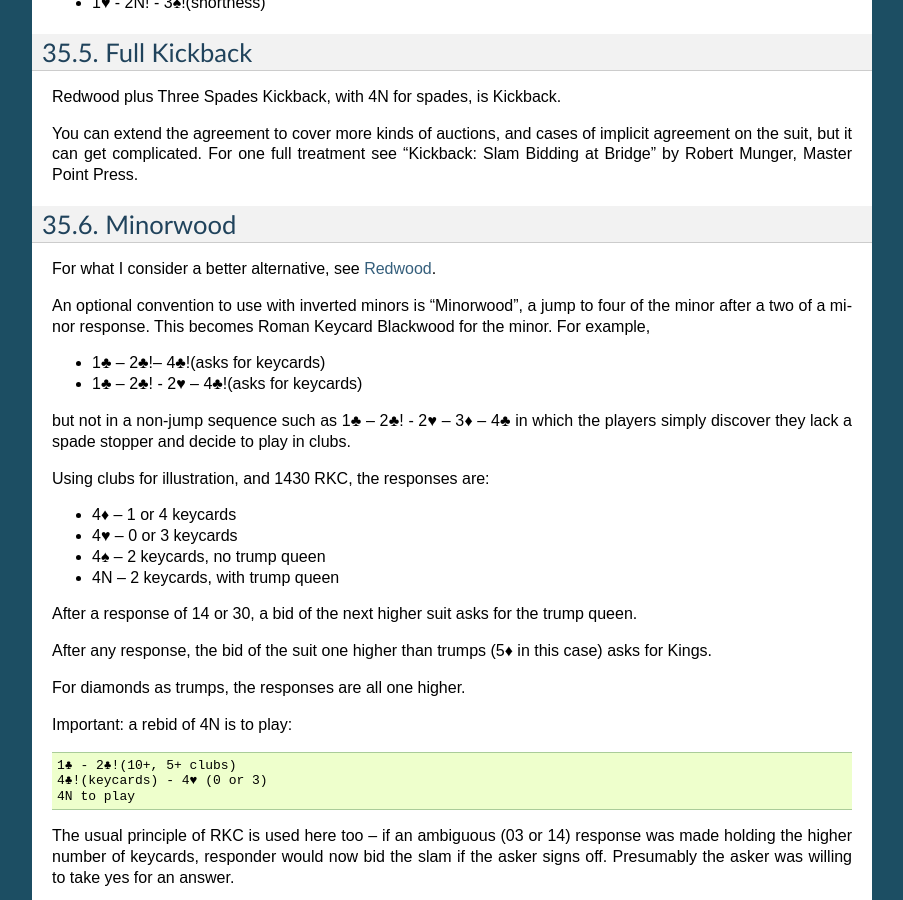
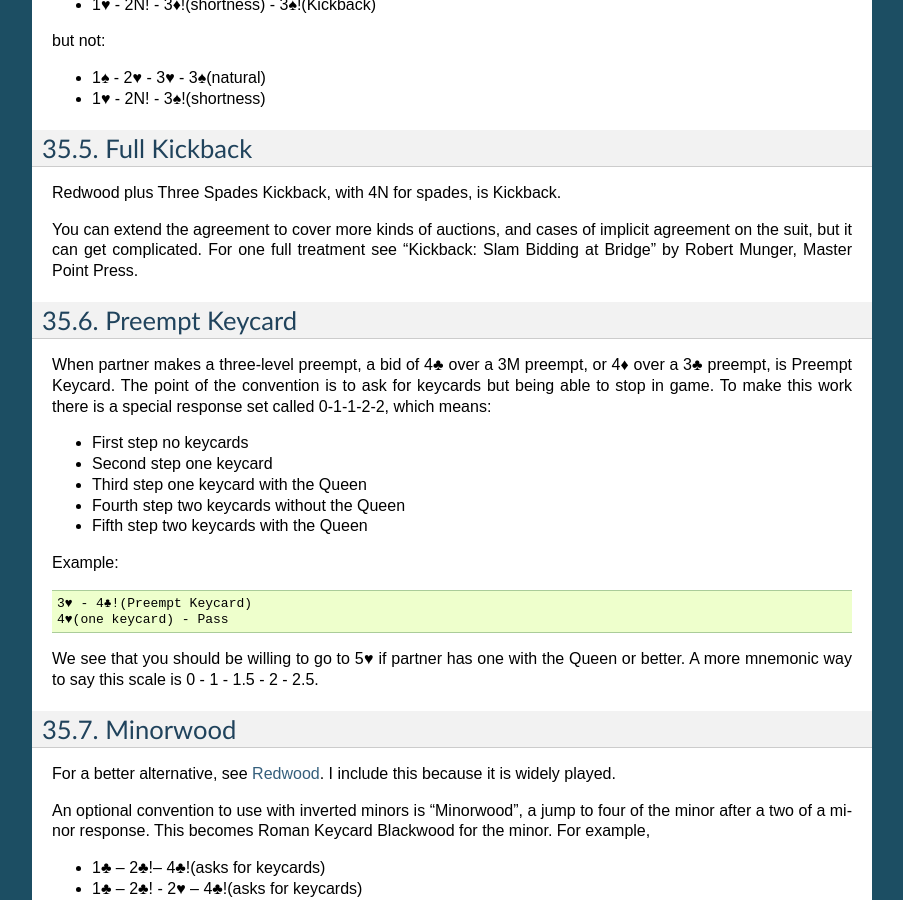
Before and after one commit to pfdubois/BridgeBidding, a Sphinx documentation site: the page built from source/AdvancedSlam.rst, in a window 1280 px wide and 900 px high, scrolled down 2167 px. Shown: the whole window, without its empty margins (198-1101 px from the left). Built offline with Sphinx 7.4.7, drawn with Linux system fonts in a browser that asks for light colours; some of the changed text lies outside the part shown.

Commit message:
slam stuff edit

```diff
--- a/source/AdvancedSlam.rst
+++ b/source/AdvancedSlam.rst
@@ -85,6 +85,12 @@
 a seven-card fit, than it is in no-trump.
 
 In response, partner can suggest a suit to play in or bid 6N.
+
+In particular, after an auction ending in
+a quantitative 4N, bidding 5N is Pick-a-slam::
+
+   (2♥) 2N (P) 4N
+   (P)  5N(Pick A Slam)
 
 Bergen's :title:`Better Slam Bidding` and its workbook has excellent examples.
 
@@ -161,6 +167,34 @@
 agreement on the suit, but it can get complicated. For one full treatment see "Kickback:
 Slam Bidding at Bridge" by Robert Munger, Master Point Press.
 
+Preempt Keycard
+---------------
+
+.. _preempt_keycard
+
+.. index::
+   pair:convention;Preempt Keycard
+   pair:slam try;Preempt Keycard
+   pair:RKC;0-1-1-2-2 scale
+
+When partner makes a three-level preempt, a bid of 4♣ over a 3M preempt, or 4♦
+over a 3♣ preempt, is Preempt Keycard. The point of the convention is to ask for
+keycards but being able to stop in game.  To make this work there is
+a special response set called 0-1-1-2-2, which means:
+
+* First step no keycards
+* Second step one keycard
+* Third step one keycard with the Queen
+* Fourth step two keycards without the Queen
+* Fifth step two keycards with the Queen
+
+Example::
+
+   3♥ - 4♣!(Preempt Keycard)
+   4♥(one keycard) - Pass
+
+We see that you should be willing to go to 5♥ if partner has one with the Queen or
+better. A more mnemonic way to say this scale is 0 - 1 - 1.5 - 2 - 2.5.
 
 Minorwood
 ---------
@@ -172,7 +206,8 @@
    pair: slam try; Minorwood
    single:response; RKC
 
-For what I consider a better alternative, see :ref:`Redwood <Redwood>`.
+For a better alternative, see :ref:`Redwood <Redwood>`. I include this because it is
+widely played.
 
 An optional convention to use with inverted minors is “Minorwood”, a
 jump to four of the minor after a two of a minor response. This becomes
--- a/source/Preempts.rst
+++ b/source/Preempts.rst
@@ -88,6 +88,9 @@
 that would open at the one level and rebid at the three level, typically
 a six card suit and 17-19 points.
 
+An advanced idea for pursuing slam after partner preempts is
+:ref:`Preempt Keycard <preempt_keycard>`.
+
 Four-Level Preempts
 -------------------
 
```
Also changed, not shown: other parts of source/AdvancedSlam.rst (+1 -1 lines), source/NoTrump.rst (+7 -7 lines), source/Slam.rst (+0 -32 lines).
